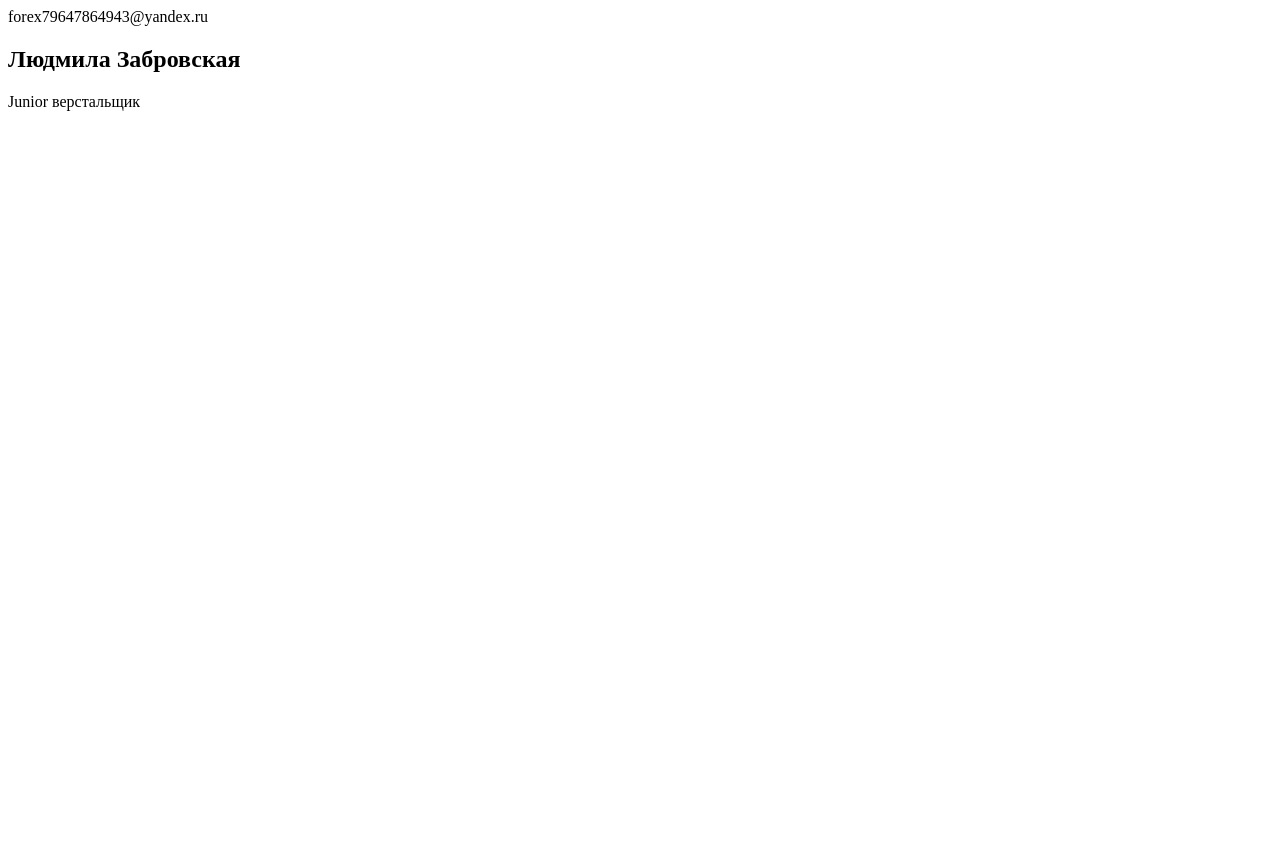
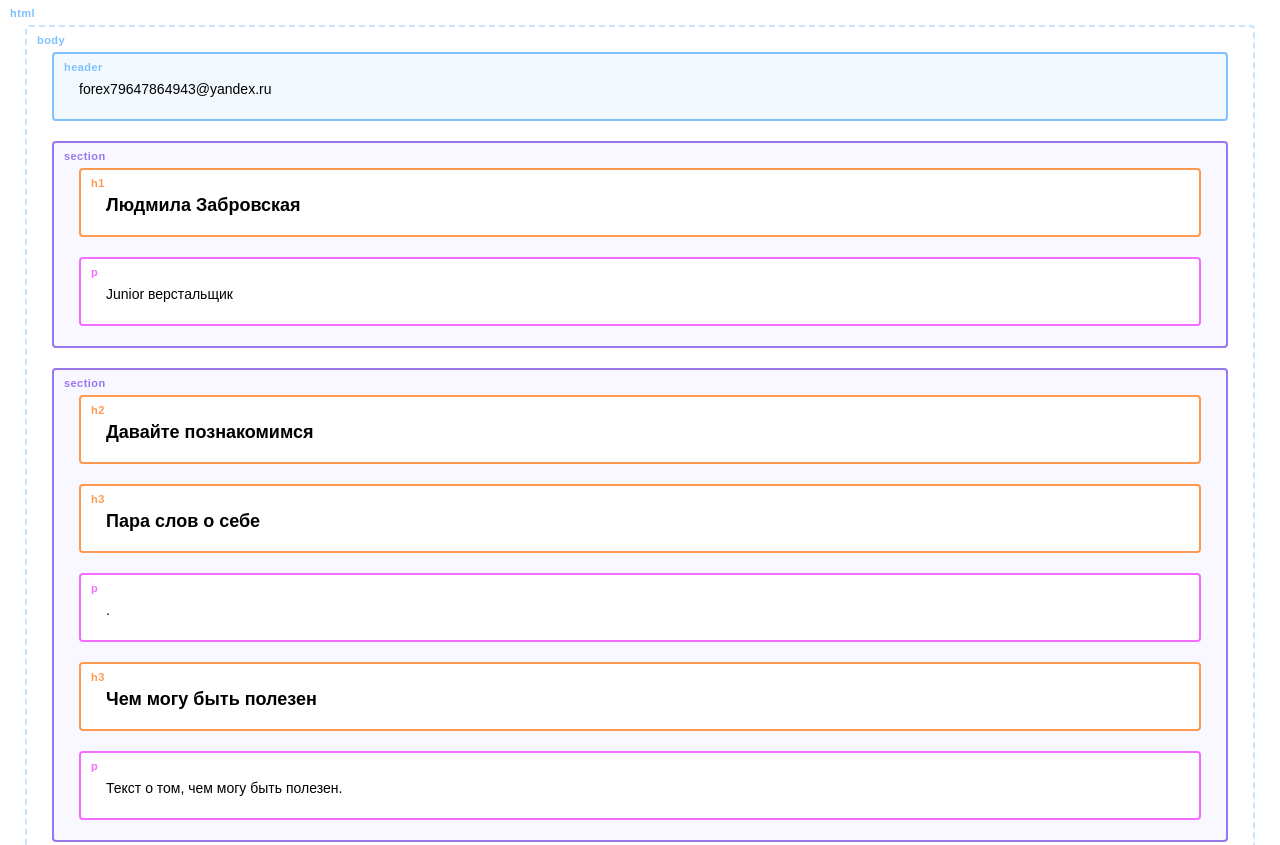
Before and after one commit to ludmila-zabrovskaya/ludmila-zabrovskaya.github.io, a plain HTML site: page index.html in a window 1280 px wide. Shown: the top 845 px of the page. Before the commit the page ends 800 px from the top, so only its background shows below. Drawn offline with Linux system fonts and the light colour scheme.

Commit message:
после добавления стилей корректирую index

```diff
--- a/index.html
+++ b/index.html
@@ -2,24 +2,24 @@
 <html lang="ru">
   <head>
     <meta charset="UTF-8">
-    <!--<link rel="stylesheet" href="outlines.css">-->
+    <link rel="stylesheet" href="outlines.css">
     <title>Портфолио Junior верстальщика</title>
   </head>
 
   <body>
-    <!--<header class="page-header">-->
-    <header>
+    <header class="page-header">
+
       forex79647864943@yandex.ru
     </header>
 
-    <!--<section class="hero-image">-->
-    <section>
-      <!--<h1 class="heading">Людмила Забровская</h1>-->
-      <h1>Людмила Забровская</h1>
+    <section class="hero-image">
+
+      <h1 class="heading">Людмила Забровская</h1>
+
       <p>Junior верстальщик</p>
     </section>
 
-    <!--<section class="intro">
+<section class="intro">
       <h2 class="subheading">Давайте познакомимся</h2>
       <h3>Пара слов о себе</h3>
       <p>.</p>
@@ -39,6 +39,6 @@
 
     <footer class="page-footer">
       Контакты в подвале
-    </footer>-->
+    </footer>
   </body>
 </html>
```
